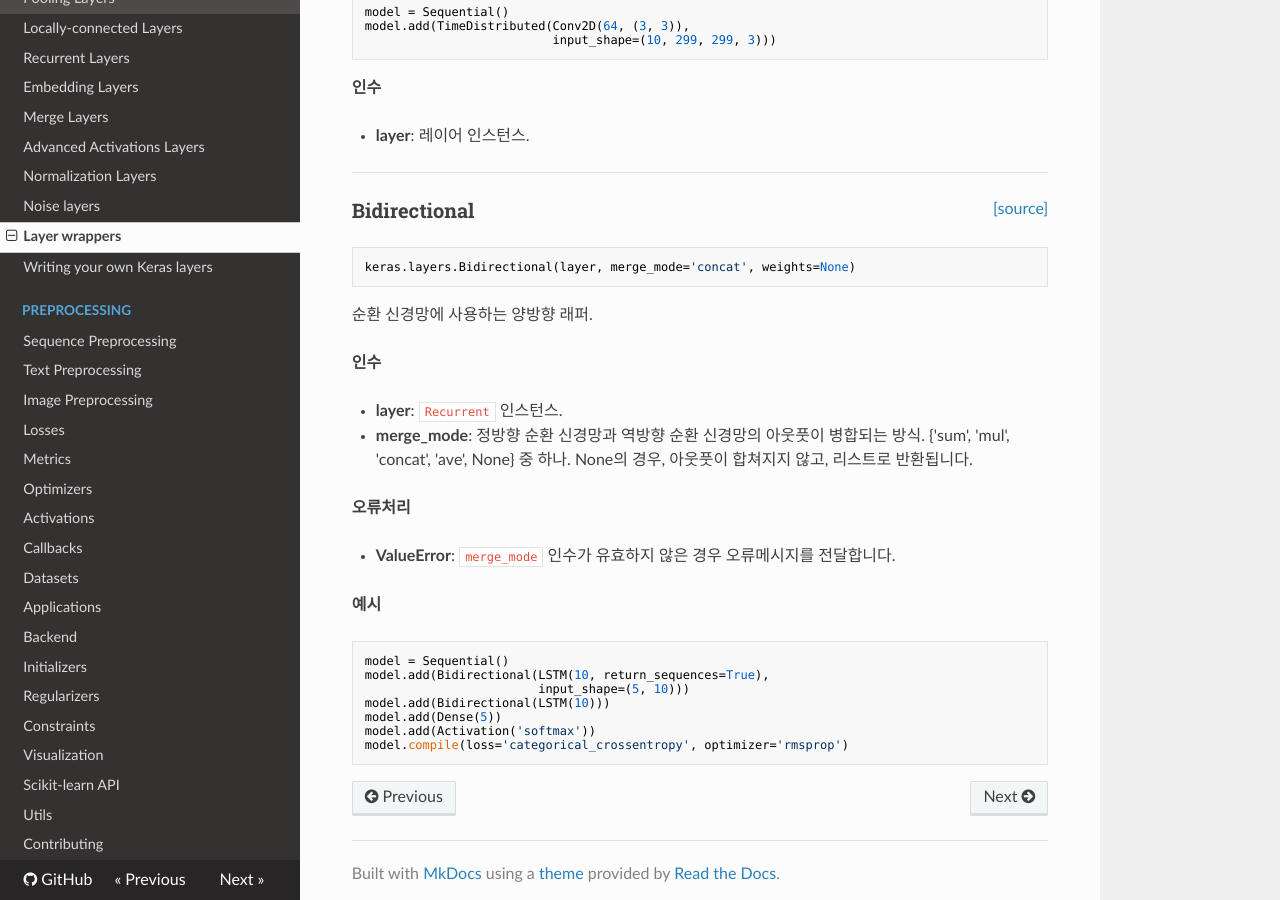
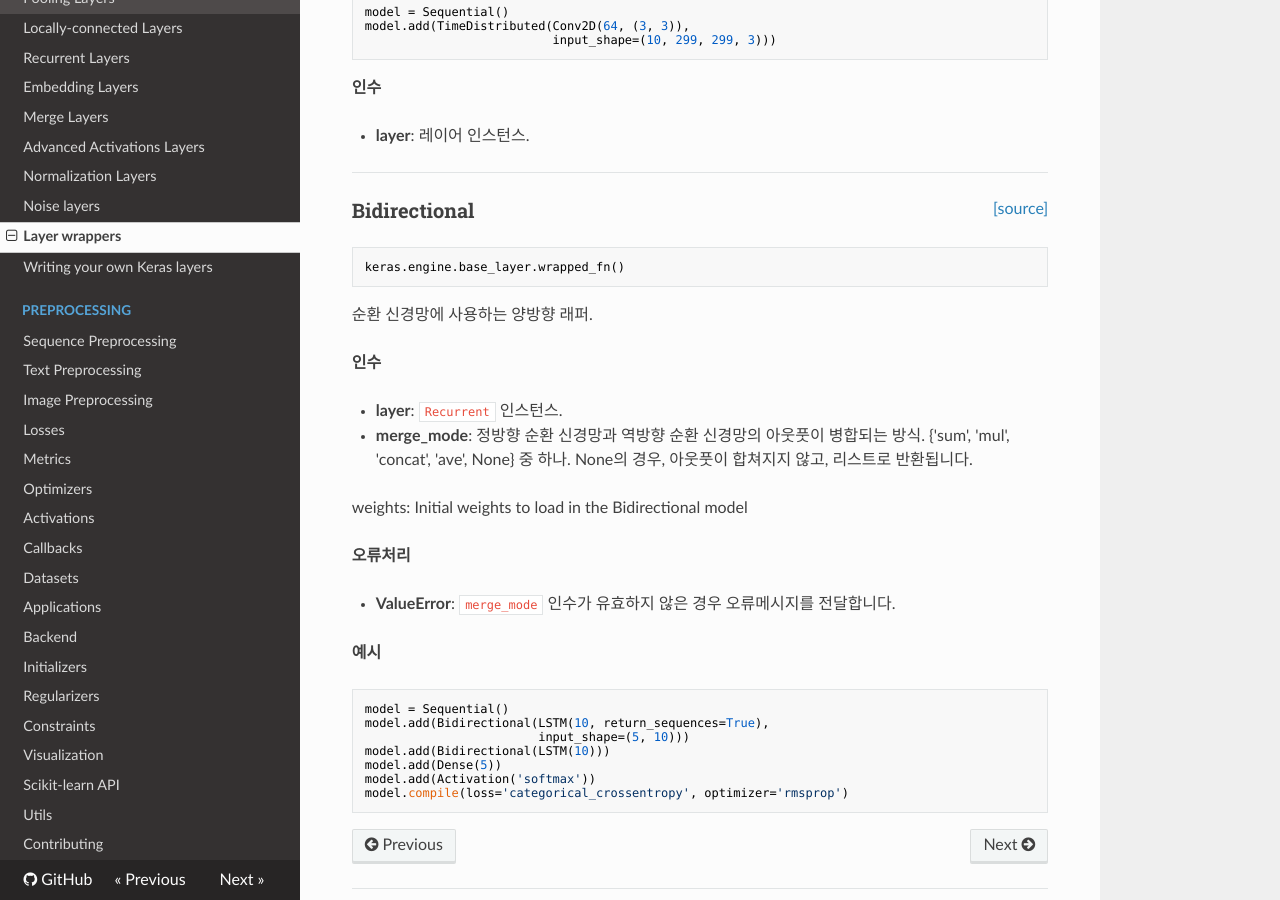
Before and after one commit to keras-team/keras-docs-ko, an MkDocs documentation site: the page built from sources/layers/wrappers.md, in a window 1280 px wide and 900 px high, scrolled down 873 px. Built offline with MkDocs 1.6.1, drawn with Linux system fonts in a browser that asks for light colours; nearby versions of some CDN libraries.

Commit message:
wrappers-original

````diff
--- a/sources/layers/wrappers.md
+++ b/sources/layers/wrappers.md
@@ -1,4 +1,4 @@
-<span style="float:right;">[[source]](https://github.com/keras-team/keras/blob/master/keras/layers/wrappers.py#L114)</span>
+<span style="float:right;">[[source]](https://github.com/keras-team/keras/blob/master/keras/layers/wrappers.py#L116)</span>
 ### TimeDistributed
 
 ```python
@@ -51,11 +51,11 @@
 
 ----
 
-<span style="float:right;">[[source]](https://github.com/keras-team/keras/blob/master/keras/layers/wrappers.py#L333)</span>
+<span style="float:right;">[[source]](https://github.com/keras-team/keras/blob/master/keras/layers/wrappers.py#L335)</span>
 ### Bidirectional
 
 ```python
-keras.layers.Bidirectional(layer, merge_mode='concat', weights=None)
+keras.engine.base_layer.wrapped_fn()
 ```
 
 순환 신경망에 사용하는 양방향 래퍼.
@@ -68,6 +68,8 @@
     {'sum', 'mul', 'concat', 'ave', None} 중 하나.
     None의 경우, 아웃풋이 합쳐지지 않고,
     리스트로 반환됩니다.
+
+weights: Initial weights to load in the Bidirectional model
 
 __오류처리__
 
````
